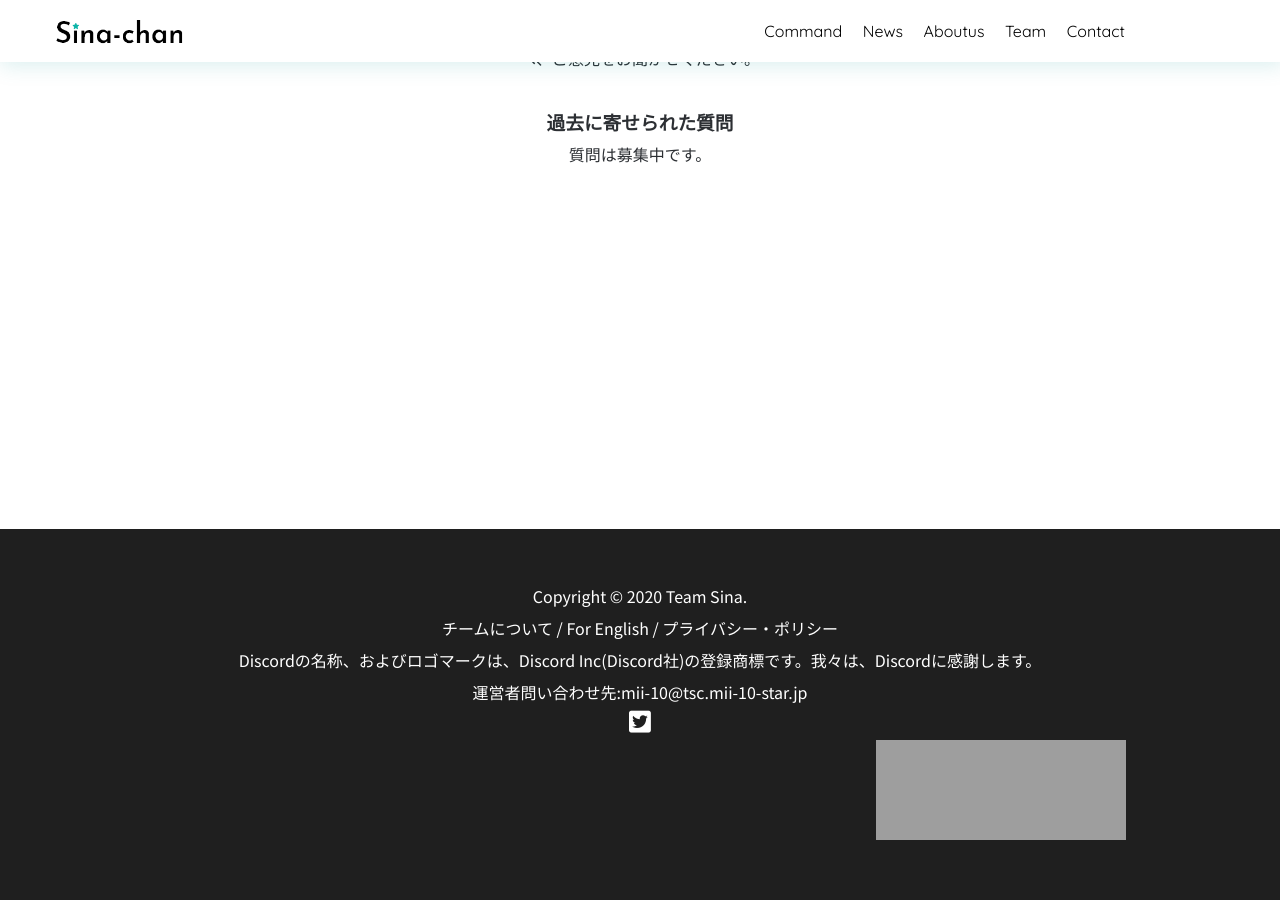
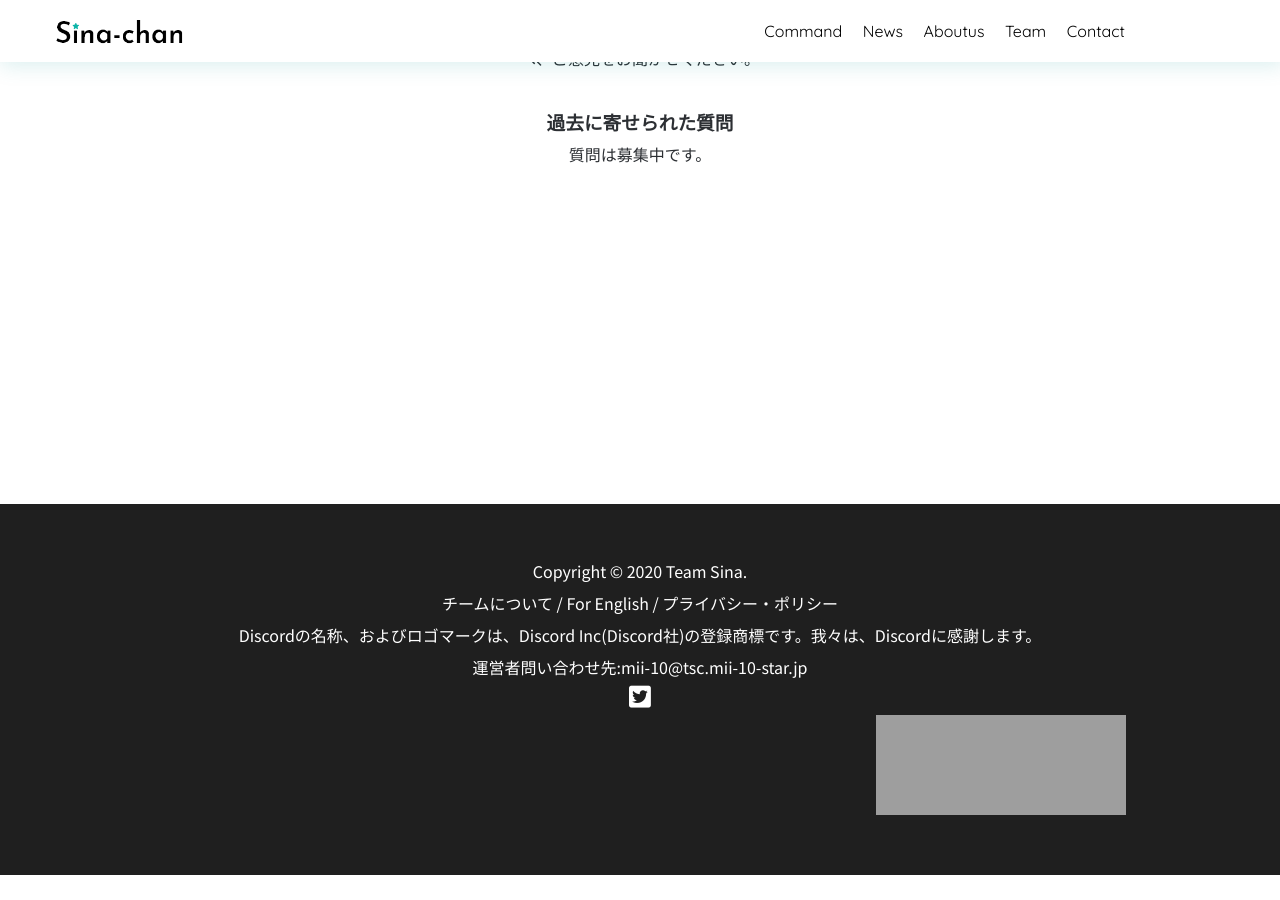
Before and after one commit to SinaKitagami/sinakitagami.github.io, a Jekyll site: the page built from help.md, in a window 1280 px wide and 900 px high, scrolled down 521 px. Built offline with Jekyll 4.4.1, drawn with Linux system fonts in a browser that asks for light colours; nearby versions of some CDN libraries; after the commit the page ends 1396 px from its top, so only the background shows below that; grey boxes are pictures that could not be loaded.

Commit message:
Update main.scss

```diff
--- a/assets/css/main.scss
+++ b/assets/css/main.scss
@@ -359,7 +359,7 @@ body{
     }
   }
   .post-content{
-    padding: 30px 11% 50px;
+    padding: 30px 11% 25px;
   }
 
   .a-orange{
```
